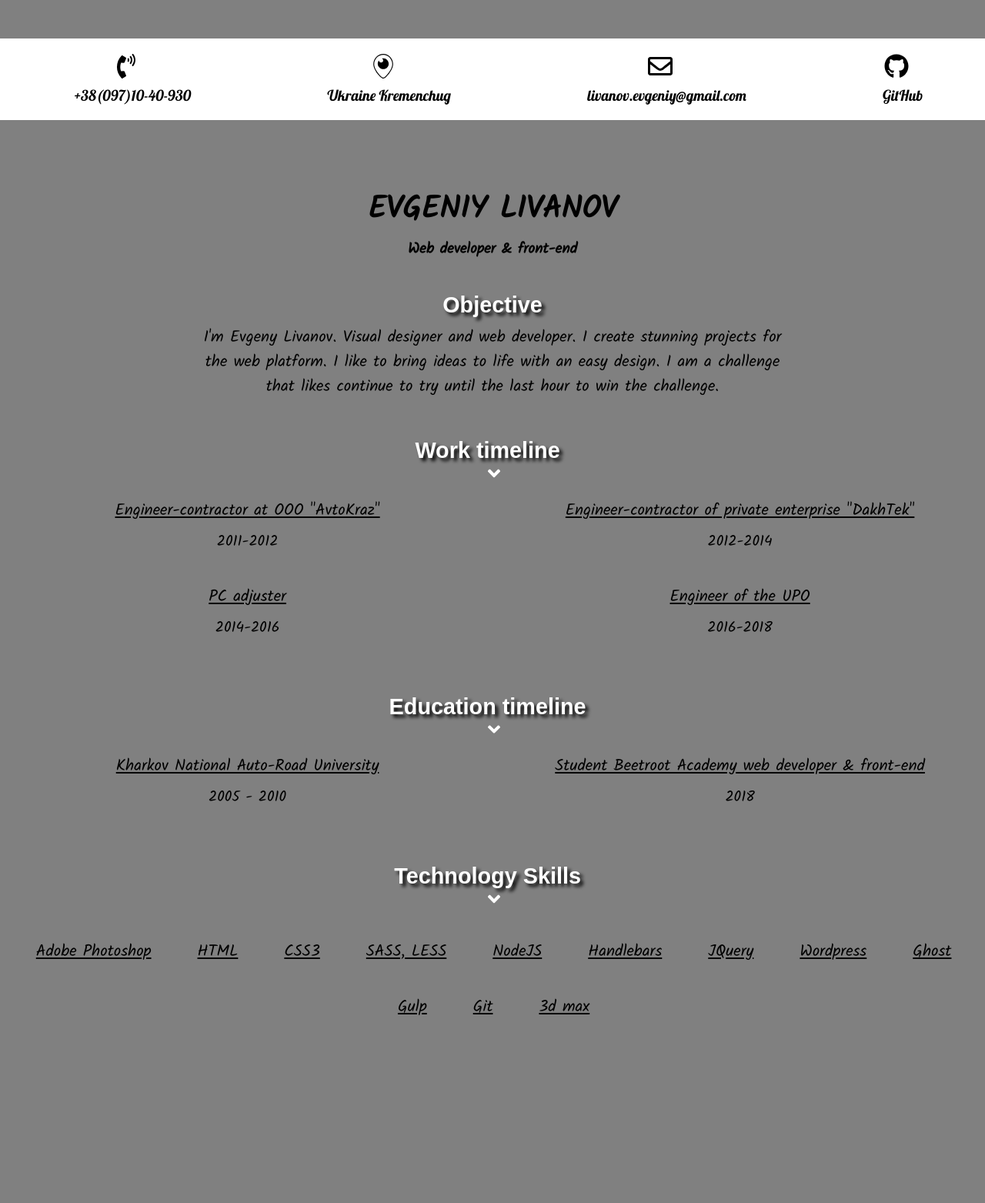
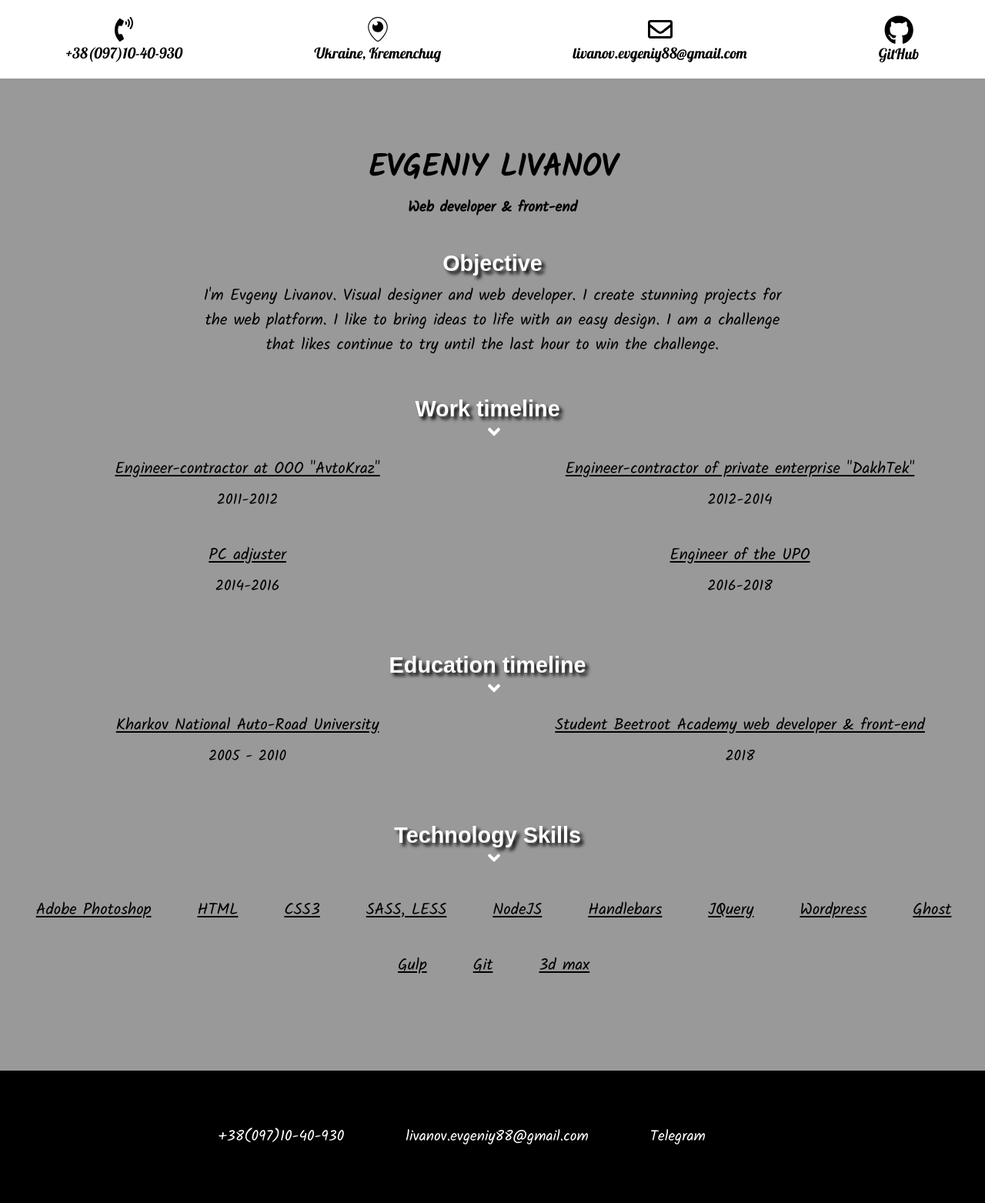
Before and after one commit to Evgeniy8808/CV, a website: page index.html in a window 1280 px wide. Shown: the whole page at 77% size. Before the commit the page ends 1505 px from the top, so only its background shows below. Drawn offline with nearby package versions, Linux system fonts and the light colour scheme; a web font is replaced by a local one.

Commit message:
add footer

```diff
--- a/gulpfile.js
+++ b/gulpfile.js
@@ -8,12 +8,12 @@ var config = {
 };
 
 gulp.task('sass', function () {
-    gulp.src(config.srcDir + "/" + config.sassPattern)
+    gulp.src(config.srcDir + '/' + config.sassPattern)
         .pipe(sass().on('error', sass.logError))
         .pipe(cleanCSS())
         .pipe(gulp.dest('./css/'));
 });
 
 gulp.task('default', function () {
-    gulp.watch(config.srcDir + "/" + config.sassPattern, ['sass']);
+    gulp.watch(config.srcDir + '/' + config.sassPattern, ['sass']);
 });
--- a/index.html
+++ b/index.html
@@ -1,5 +1,6 @@
 <!DOCTYPE html>
 <html lang="en">
+
 <head>
     <meta charset="UTF-8" />
     <meta name="viewport" content="width=device-width,initial-scale=1.0" />
@@ -18,20 +19,20 @@
             <div class="header__main">
                 <div class="header__top">
                     <i class="fas fa-phone-volume fa-2x"></i>
-                            <p class="phone">+38(097)10-40-930</p>
+                    <p>+38(097)10-40-930</p>
                 </div>
                 <div class="header__top">
                     <i class="fab fa-periscope fa-2x"></i>
-                            <p class="city">Ukraine Kremenchug</p>
+                    <p>Ukraine, Kremenchug</p>
                 </div>
                 <div class="header__top">
                     <i class="far fa-envelope fa-2x"></i>
-                            <p>livanov.evgeniy@gmail.com</p>
+                    <p>livanov.evgeniy88@gmail.com</p>
                 </div>
-                        <div class="header__top">
+                <a href="https://github.com/Evgeniy8808" class="header__top">
                     <i class="fab fa-github fa-2x"></i>
-                            <a href="https://github.com/Evgeniy8808" class="git">GitHub</a>
-                        </div>
+                    <p>GitHub</p>
+                </a>
             </div>
             <div class="header_info">
                 <h2 class="info_name">EVGENIY LIVANOV</h2>
@@ -104,12 +105,16 @@
             </div>
         </div>
     </section>
+    <footer>
+        <p class="phone">+38(097)10-40-930</p>
+        <p>livanov.evgeniy88@gmail.com</p>
+        <a href="https://t.me/evgeniy_livanov">Telegram</a>
+    </footer>
 </body>
 <script src="https://code.jquery.com/jquery-3.3.1.min.js"></script>
-    <script
-        defer src="https://use.fontawesome.com/releases/v5.4.2/js/all.js"
-        integrity="sha384-wp96dIgDl5BLlOXb4VMinXPNiB32VYBSoXOoiARzSTXY+tsK8yDTYfvdTyqzdGGN"
-        crossorigin="anonymous"
-    ></script>
+<script defer src="https://use.fontawesome.com/releases/v5.4.2/js/all.js"
+    integrity="sha384-wp96dIgDl5BLlOXb4VMinXPNiB32VYBSoXOoiARzSTXY+tsK8yDTYfvdTyqzdGGN" crossorigin="anonymous">
+</script>
 <script src="./js/script.js"></script>
+
 </html>
--- a/sass/block/_footer.scss
+++ b/sass/block/_footer.scss
@@ -0,0 +1,14 @@
+footer {
+    @extend %flex-row;
+    justify-content: center;
+    background: #000;
+    padding: 70px 0;
+
+    p,
+    a {
+        margin-right: 80px;
+        @extend %text;
+        color: $c-white;
+        text-decoration: none;
+    }
+}
--- a/sass/block/_header.scss
+++ b/sass/block/_header.scss
@@ -4,7 +4,7 @@ header {
     .header_burger {
         display: none;
 
-        @include media-breakpoint-down(sm) {
+        @include media-breakpoint-down(md) {
             display: flex;
             margin-left: 1rem;
             margin-top: 1rem;
@@ -12,10 +12,14 @@ header {
             flex-direction: row;
             align-items: center;
         }
+        p{
+            margin-left: 1rem;
+            margin-top: 1rem;
+        }
     }
 
     .header_container {
-        margin-top: 50px;
+        margin-top: 0px;
     }
 
     .header__main {
@@ -24,8 +28,10 @@ header {
         width: 100%;
         margin-bottom: 100px;
 
-        @include media-breakpoint-down(sm) {
+        @include media-breakpoint-down(md) {
             display: none;
+            background: $c-grey;
+            margin-bottom: 50px;
         }
     }
 
@@ -35,10 +41,21 @@ header {
         color: rgb(0, 0, 0);
     }
 
+    .header__top:hover {
+        font-weight: bold;
+        letter-spacing: 1px;
+        transform: scale(1.3);
+}
+
     p,
-    a {
+    a,
+    i {
         @extend %header-text;
-        margin-top: 10px;
+        text-decoration: none;
+
+        @include media-breakpoint-down(md) {
+            margin-bottom: 20px;
+        }
     }
 
     .header_info {
@@ -51,7 +68,7 @@ header {
         font-size: 2.5rem;
         margin-bottom: 20px;
 
-        @include media-breakpoint-down(sm) {
+        @include media-breakpoint-down(md) {
             font-size: 1.5rem;
         }
     }
--- a/sass/block/_section.scss
+++ b/sass/block/_section.scss
@@ -6,10 +6,12 @@ section {
     width: 100%;
     padding: 0 .1rem;
     text-align: center;
+    margin-bottom: 100px;
 
     .section_title {
         margin: 0;
         margin-bottom: 1rem;
+
         h2{
             @extend %title;
         }
--- a/sass/block/_variables.scss
+++ b/sass/block/_variables.scss
@@ -81,13 +81,6 @@ $time: 0.3s;
   border-top: 2px solid $c-white;
 }
 
-// %flex-row {
-//   display: flex;
-//   flex-direction: row;
-//   justify-content: space-around;
-//   align-items: center;
-// }
-
 %flex-row {
   display: flex;
   flex-direction: row;
@@ -117,7 +110,7 @@ $time: 0.3s;
   font-size: 1.2rem;
   text-decoration: none;
   color: rgb(0, 0, 0);
-  margin-left: 1rem;
+
 }
 
 %text {
@@ -150,6 +143,7 @@ $time: 0.3s;
   font-weight: 900;
   text-shadow: 4px 4px 4px rgb(7, 7, 7);
   transition-duration: 0.3s;
+  color: $c-white;
 
   @include media-breakpoint-down(sm) {
     font-size: 1.3rem;
--- a/sass/style.scss
+++ b/sass/style.scss
@@ -7,16 +7,12 @@
 
 * {
     margin: 0;
-    padding: 0; // width: 100%;
+    padding: 0;
 }
 .arrow{
     width: 1rem;
 }
 body {
     max-width: 100%;
-    margin-bottom: 10rem;
-    background: gray;
-    color: white;
-
-
+    background: $c-grey;
 }
```
Also changed, not shown: css/style.css. Lines whose indentation alone changed are shown as unchanged.
